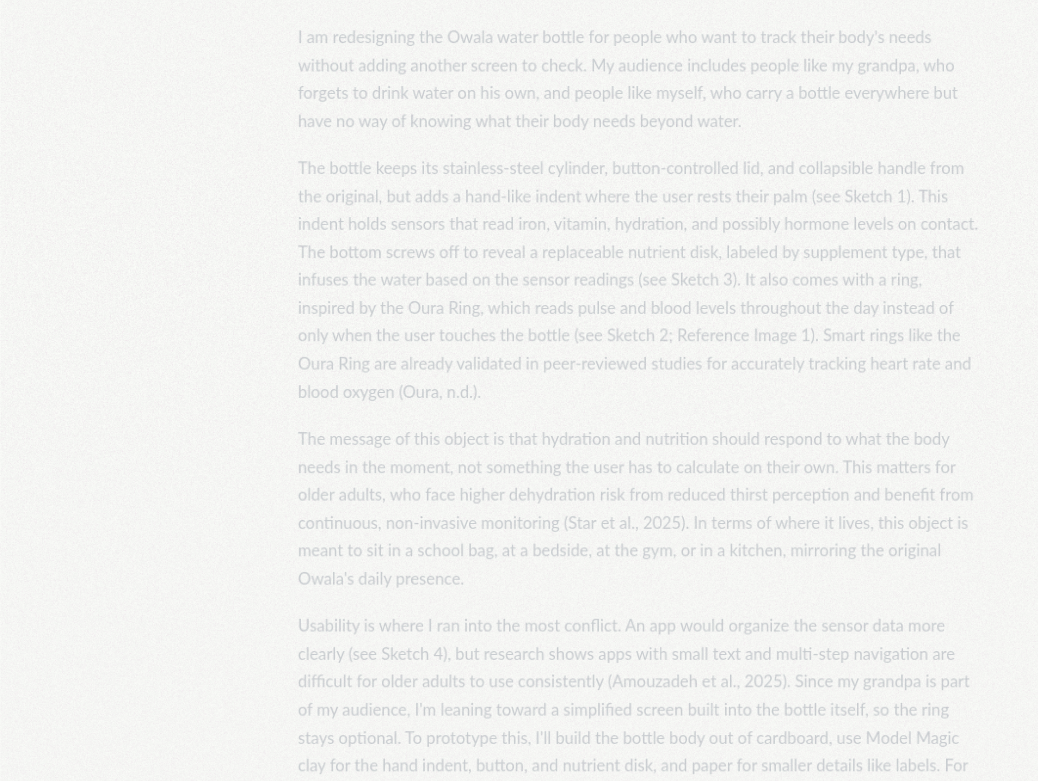
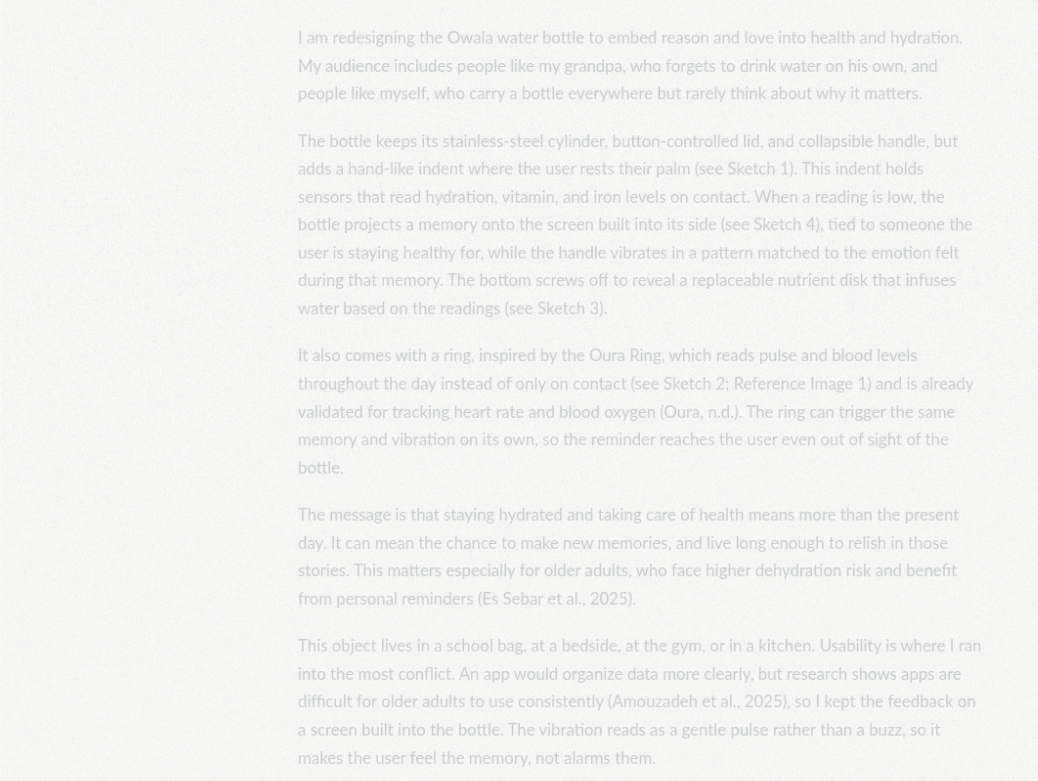
Before and after one commit to alexiakouletsis/interaction-design-portfolio, a Next.js app: page /projects/project-1 in a window 1280 px wide. Shown: the part 3319-4100 px from the top of the page, without its empty margins (0-1038 px from the left). Built offline with nearby package versions, Linux system fonts and the light colour scheme; a web font is replaced by a local one.

Commit message:
updated proposal based on prof feedback

```diff
--- a/app/projects/project-1/page.tsx
+++ b/app/projects/project-1/page.tsx
@@ -35,10 +35,12 @@ const SKETCH_IMAGES = [
 ];
 
 const PROPOSAL_PARAGRAPHS = [
-  `I am redesigning the Owala water bottle for people who want to track their body's needs without adding another screen to check. My audience includes people like my grandpa, who forgets to drink water on his own, and people like myself, who carry a bottle everywhere but have no way of knowing what their body needs beyond water.`,
-  `The bottle keeps its stainless-steel cylinder, button-controlled lid, and collapsible handle from the original, but adds a hand-like indent where the user rests their palm (see Sketch 1). This indent holds sensors that read iron, vitamin, hydration, and possibly hormone levels on contact. The bottom screws off to reveal a replaceable nutrient disk, labeled by supplement type, that infuses the water based on the sensor readings (see Sketch 3). It also comes with a ring, inspired by the Oura Ring, which reads pulse and blood levels throughout the day instead of only when the user touches the bottle (see Sketch 2; Reference Image 1). Smart rings like the Oura Ring are already validated in peer-reviewed studies for accurately tracking heart rate and blood oxygen (Oura, n.d.).`,
-  `The message of this object is that hydration and nutrition should respond to what the body needs in the moment, not something the user has to calculate on their own. This matters for older adults, who face higher dehydration risk from reduced thirst perception and benefit from continuous, non-invasive monitoring (Star et al., 2025). In terms of where it lives, this object is meant to sit in a school bag, at a bedside, at the gym, or in a kitchen, mirroring the original Owala's daily presence.`,
-  `Usability is where I ran into the most conflict. An app would organize the sensor data more clearly (see Sketch 4), but research shows apps with small text and multi-step navigation are difficult for older adults to use consistently (Amouzadeh et al., 2025). Since my grandpa is part of my audience, I'm leaning toward a simplified screen built into the bottle itself, so the ring stays optional. To prototype this, I'll build the bottle body out of cardboard, use Model Magic clay for the hand indent, button, and nutrient disk, and paper for smaller details like labels. For the rounded top, I'm considering paper mache over a cardboard armature, though I haven't tried it before, so I'd test it on a scrap piece first.`,
+  `I am redesigning the Owala water bottle to embed reason and love into health and hydration. My audience includes people like my grandpa, who forgets to drink water on his own, and people like myself, who carry a bottle everywhere but rarely think about why it matters.`,
+  `The bottle keeps its stainless-steel cylinder, button-controlled lid, and collapsible handle, but adds a hand-like indent where the user rests their palm (see Sketch 1). This indent holds sensors that read hydration, vitamin, and iron levels on contact. When a reading is low, the bottle projects a memory onto the screen built into its side (see Sketch 4), tied to someone the user is staying healthy for, while the handle vibrates in a pattern matched to the emotion felt during that memory. The bottom screws off to reveal a replaceable nutrient disk that infuses water based on the readings (see Sketch 3).`,
+  `It also comes with a ring, inspired by the Oura Ring, which reads pulse and blood levels throughout the day instead of only on contact (see Sketch 2; Reference Image 1) and is already validated for tracking heart rate and blood oxygen (Oura, n.d.). The ring can trigger the same memory and vibration on its own, so the reminder reaches the user even out of sight of the bottle.`,
+  `The message is that staying hydrated and taking care of health means more than the present day. It can mean the chance to make new memories, and live long enough to relish in those stories. This matters especially for older adults, who face higher dehydration risk and benefit from personal reminders (Es Sebar et al., 2025).`,
+  `This object lives in a school bag, at a bedside, at the gym, or in a kitchen. Usability is where I ran into the most conflict. An app would organize data more clearly, but research shows apps are difficult for older adults to use consistently (Amouzadeh et al., 2025), so I kept the feedback on a screen built into the bottle. The vibration reads as a gentle pulse rather than a buzz, so it makes the user feel the memory, not alarms them.`,
+  `To prototype this, I'll build the bottle out of cardboard, use Model Magic clay for the indent and disk, and paper for details. I'll test the projection with small photos behind the paper screen cutout, lit from behind to simulate the glow.`,
 ];
 
 const WORKS_CITED = [
@@ -50,7 +52,7 @@ const WORKS_CITED = [
 const ATTRIBUTES = [
   {
     label: 'Audience',
-    value: `People who forget to drink water on their own (elderly, people with ADHD, etc.) and people who carry a bottle everywhere but don't know what their body needs beyond water`,
+    value: `People who need an emotional reason to stay hydrated, like my grandpa, who forgets to drink water on his own, and people like myself who carry a bottle everywhere without thinking about why it matters`,
   },
   {
     label: 'Form',
@@ -58,31 +60,31 @@ const ATTRIBUTES = [
   },
   {
     label: 'Material',
-    value: `Stainless steel body with sensor-embedded palm indent and a replaceable nutrient disk`,
+    value: `Stainless steel body with sensor-embedded palm indent, a built-in screen, and a replaceable nutrient disk`,
   },
   {
     label: 'Appeal',
-    value: `Gives real-time feedback on the body's needs without requiring the user to calculate anything themselves`,
+    value: `Makes the user feel a memory tied to someone they're staying healthy for, rather than just showing a number`,
   },
   {
     label: 'Purpose',
-    value: `Reads iron, vitamin, hydration, and hormone levels on contact, then infuses the water with the supplement the sensors indicate`,
+    value: `Reads hydration, vitamin, and iron levels on contact, then projects a memory and vibrates with its emotion while infusing the water with the needed supplement`,
   },
   {
     label: 'Message',
-    value: `Hydration and nutrition should respond to what the body needs in the moment, not something the user tracks manually — the best healthcare is proactive.`,
+    value: `Staying hydrated means more than the present day, it means having the chance to make new memories and live long enough to relish them`,
   },
   {
     label: 'Location',
-    value: `School bag, bedside, gym, or kitchen, mirroring the original Owala's daily presence`,
+    value: `School bag, bedside, gym, or kitchen`,
   },
   {
     label: 'Usability',
-    value: `Simplified screen built into the bottle instead of an app, so the paired ring stays optional and it's accessible without a phone`,
+    value: `A screen built into the bottle instead of an app, so feedback stays accessible without a phone, with a gentle vibration pulse instead of an alarming buzz`,
   },
   {
     label: 'Technique',
-    value: `Cardboard for the main structure, Model Magic clay for the indent/button/disk, and paper mache over an armature for the rounded top`,
+    value: `Cardboard for the main structure, Model Magic clay for the indent and disk, paper for details, with small lit photos behind a paper cutout to simulate the memory projection`,
   },
 ];
 
```
